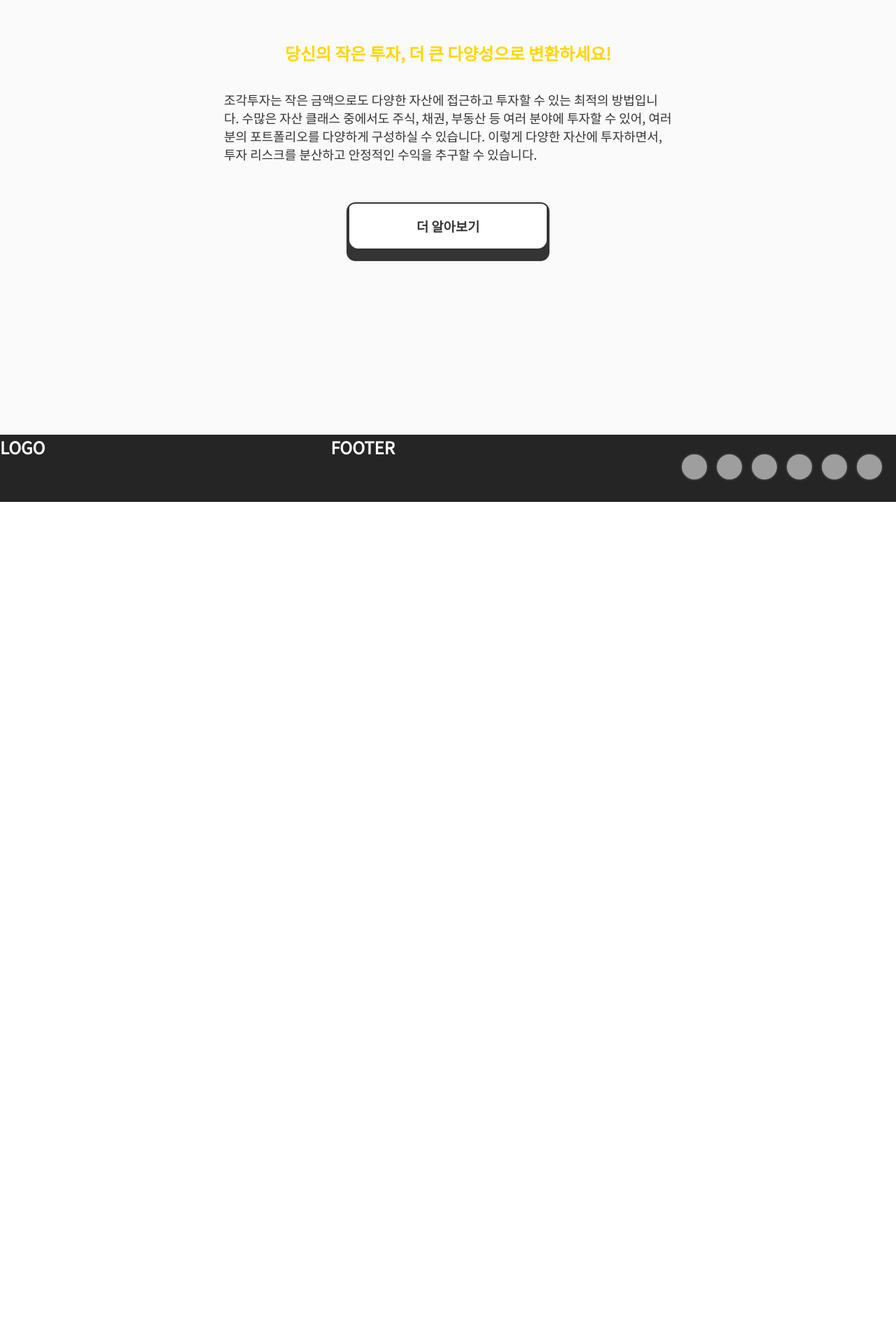
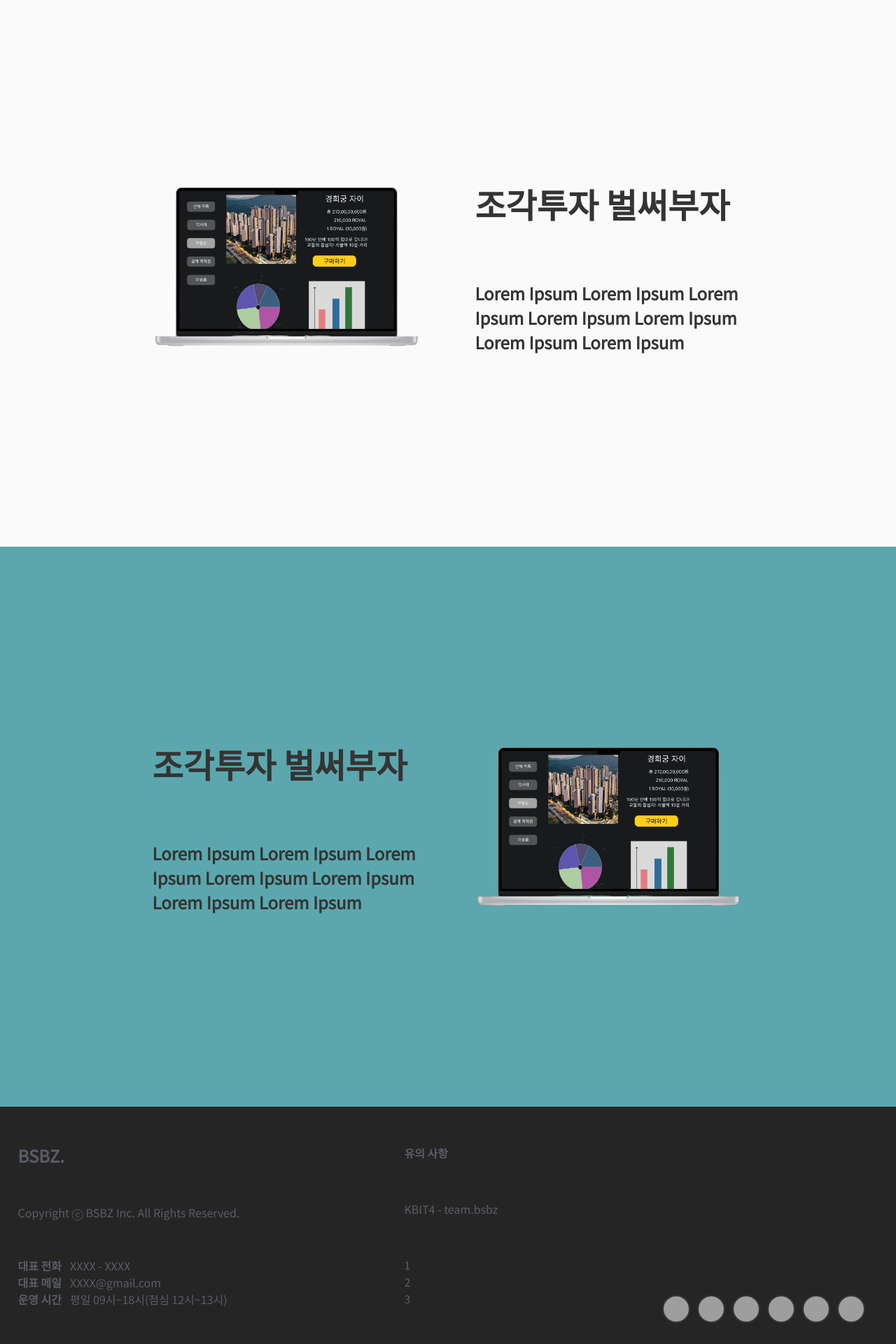
Before and after one commit to sjsin0905/bsbz-frontend, a React (Create React App) app: page / in a window 1280 px wide. Shown: the part 819-2739 px from the top of the page at 70% size. Before the commit the page ends 1536 px from the top, so only its background shows below. Built offline with nearby package versions, Linux system fonts and the light colour scheme; grey boxes are pictures that could not be loaded.

Commit message:
MOD: change-main-theme & footer

```diff
--- a/src/components/Footer/Footer.tsx
+++ b/src/components/Footer/Footer.tsx
@@ -36,34 +36,87 @@ const memberList = [
 
 const Container = styled.div`
   background-color: ${(props) => props.theme.footerColor};
-  color: ${(props) => props.theme.textColor2};
-  height: 12vh;
+  color: ${(props) => props.theme.textColor3};
+  height: 36vh;
 
   display: flex;
   flex-direction: row;
   justify-content: space-between;
+  align-items: center;
+
+  padding: 2vw;
 `;
 
 const Logo = styled.div``;
 
 const Members = styled.div`
+  height: 100%;
   display: grid;
   grid-template-columns: repeat(6, 1fr);
 
+  flex-direction: column;
   justify-content: center;
-  align-items: center;
+  align-items: end;
   gap: 10px;
   margin-right: 18px;
+`;
+
+const Info = styled.div`
+  display: flex;
+  flex-direction: column;
+  height: 100%;
+  justify-content: space-around;
+`;
+
+const Lines = styled.div``;
+
+const Line = styled.div`
+  display: flex;
+  flex-direction: row;
+  justify-content: flex-start;
+
+  gap: 12px;
 `;
 
 export default function Footer() {
   return (
     <>
       <Container>
-        <Logo>
-          <h2>LOGO</h2>
-        </Logo>
-        <h2>FOOTER</h2>
+        <Info>
+          <Logo>
+            <h2>BSBZ.</h2>
+          </Logo>
+
+          <p>Copyright ⓒ BSBZ Inc. All Rights Reserved.</p>
+
+          <Lines>
+            <Line>
+              <b>대표 전화</b>
+              <p> XXXX - XXXX </p>
+            </Line>
+            <Line>
+              <b>대표 메일</b>
+              <p> XXXX@gmail.com </p>
+            </Line>
+            <Line>
+              <b>운영 시간</b>
+              <p> 평일 09시~18시(점심 12시~13시) </p>
+            </Line>
+          </Lines>
+        </Info>
+        <Info>
+          <Line>
+            <b>유의 사항</b>
+          </Line>
+
+          <p>KBIT4 - team.bsbz</p>
+          <Lines>
+            <Line>1</Line>
+            <Line>2</Line>
+            <Line>3</Line>
+          </Lines>
+        </Info>
+
         <Members>
           {memberList.map((member) => (
             <Member
--- a/src/components/Home/HomeInfo.tsx
+++ b/src/components/Home/HomeInfo.tsx
@@ -1,16 +1,110 @@
 import styled from "styled-components";
 
 const Container = styled.div`
-  height: 100vh;
   width: 100vw;
 
-  background-color: ${(props) => props.theme.highlightColor};
+  flex-direction: row;
+`;
+
+const Box = styled.div<{ bgType: string }>`
+  height: 100vh;
+
+  background-color: ${(props) =>
+    props.bgType === "yellow"
+      ? props.theme.highlightColor
+      : props.bgType === "mint"
+      ? props.theme.highlightColor2
+      : props.theme.backgroundColor};
+
+  display: flex;
+  flex-direction: row;
+  justify-content: center;
+  gap: 6vw;
+  align-items: center;
+`;
+
+const TextBox = styled.span`
+  width: 30%;
+  height: 50%;
+
+  display: flex;
+  flex-direction: column;
+  justify-content: space-evenly;
+  align-items: start;
+
+  p {
+    font-weight: bold;
+    color: ${(props) => props.theme.textColor};
+    font-size: 24px;
+  }
+`;
+
+const Header = styled.div`
+  h2 {
+    color: ${(props) => props.theme.textColor};
+    font-size: 48px;
+  }
+
+  h3 {
+    color: ${(props) => props.theme.textColor};
+    font-size: 36px;
+  }
+`;
+
+const ImgBox = styled.span<{ url: string }>`
+  width: 30%;
+  height: 50%;
+
+  background-image: url(${(props) => props.url});
+  background-position: center;
+  background-size: contain;
+  background-repeat: no-repeat;
 `;
 
 export default function HomeInfo() {
   return (
     <>
-      <Container></Container>
+      <Container>
+        <Box bgType={"yellow"}>
+          <TextBox>
+            <Header>
+              <h3>조각투자</h3>
+              <h2>벌써 부자</h2>
+            </Header>
+            <p>
+              Lorem Ipsum Lorem Ipsum Lorem Ipsum Lorem Ipsum Lorem Ipsum Lorem
+              Ipsum Lorem Ipsum
+            </p>
+          </TextBox>
+          <ImgBox url={"images/resource_img_01.png"} />
+        </Box>
+
+        <Box bgType={"white"}>
+          <ImgBox url={"images/resource_img_01.png"} />
+          <TextBox>
+            <Header>
+              <h2>조각투자 벌써부자</h2>
+            </Header>
+            <p>
+              Lorem Ipsum Lorem Ipsum Lorem Ipsum Lorem Ipsum Lorem Ipsum Lorem
+              Ipsum Lorem Ipsum
+            </p>
+          </TextBox>
+        </Box>
+
+        <Box bgType={"mint"}>
+          <TextBox>
+            <Header>
+              <h2>조각투자 벌써부자</h2>
+            </Header>
+            <p>
+              Lorem Ipsum Lorem Ipsum Lorem Ipsum Lorem Ipsum Lorem Ipsum Lorem
+              Ipsum Lorem Ipsum
+            </p>
+          </TextBox>
+          <ImgBox url={"images/resource_img_01.png"} />
+        </Box>
+      </Container>
     </>
   );
 }
--- a/src/pages/Home.tsx
+++ b/src/pages/Home.tsx
@@ -7,6 +7,7 @@ import MainInfo from "../components/Home/MainInfo";
 import { styled } from "styled-components";
 import Hood from "../components/Hood";
 import { title } from "process";
+import HomeInfo from "../components/Home/HomeInfo";
 
 const imgList = [
   {
@@ -51,7 +52,8 @@ export default function Home() {
       {isLoading && <Loading />}
       <Navigation />
       {/* <Slider data={imgList} /> */}
-      <MainInfo />
+      {/* <MainInfo /> */}
+      <HomeInfo />
       <Footer />
     </>
   );
--- a/src/pages/Signup.tsx
+++ b/src/pages/Signup.tsx
@@ -135,7 +135,7 @@ export default function Signup() {
 
   const onValid = (data: IFormData) => {
     console.log(data);
-    console.log(errors);
+    // console.log(errors);
   };
 
   const formatSSN = (ssn: string) => {
--- a/src/utils/theme.ts
+++ b/src/utils/theme.ts
@@ -17,6 +17,8 @@ export const theme: DefaultTheme = {
   // 기본 텍스트 색상 - 검정색
   textColor2: "#ffffffff",
   // 기본 텍스트 색상 2 - 흰색
+  textColor3: "#595d66ff",
+  // 기본 텍스트 색상 3 - 회색
   errorColor: "#ff6347ff",
   // 에러 메세지 색상 - 빨강색
 };
```
Also changed, not shown: src/pages/Research.tsx (added, +13 -0 lines), public/images/resource_img_01.png (added).
